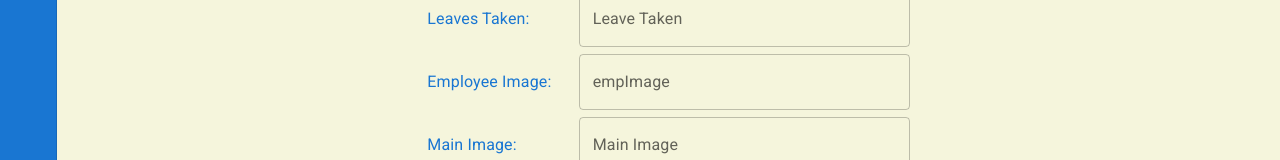
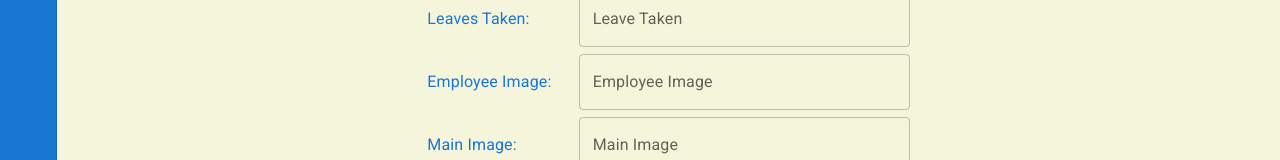
Before and after one commit to Shruthi789/User-Assignment-V1, a React (Create React App) app in the folder client/: page /create-employee in a window 1280 px wide. Shown: the part 598-758 px from the top of the page. Built offline with nearby package versions, Linux system fonts and the light colour scheme; no server answers.

Commit message:
Label Fixed

```diff
--- a/client/src/Employees/Form.js
+++ b/client/src/Employees/Form.js
@@ -143,7 +143,7 @@ function FormComponent({initialValues,submitHandler,action}){
         <TextField
         id="empImage"
       name="empImage"
-      label="empImage"
+      label="Employee Image"
       value={values.empImage}
       onChange={handleChange}
       onBlur={handleBlur}
```
